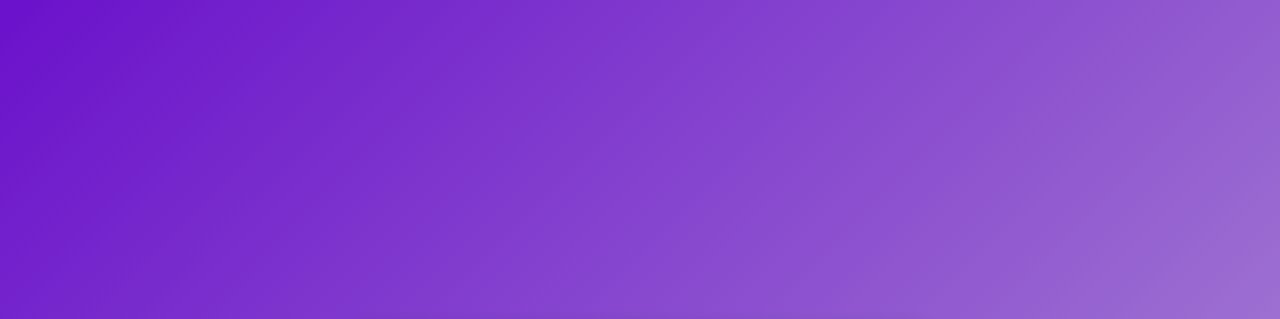
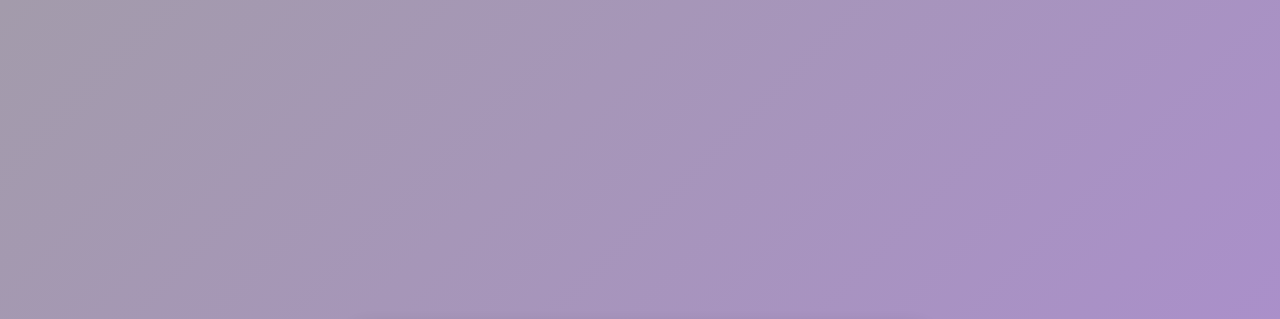
Before and after one commit to Krishnavenisree/Html-site, a plain HTML site: page index.html in a window 1280 px wide. Shown: the top 319 px of the page. Drawn offline with Linux system fonts and the light colour scheme.

Commit message:
Update HTML and CSS

```diff
--- a/style.css
+++ b/style.css
@@ -8,7 +8,7 @@
 /* Body styling */
 body {
     font-family: 'Segoe UI', Tahoma, Geneva, Verdana, sans-serif;
-    background: linear-gradient(135deg, #6a11cb, #ac8cd3);
+    background: linear-gradient(135deg, #a39bab, #ac8cd3);
     color: white;
     height: 100vh;
     display: flex;
```
